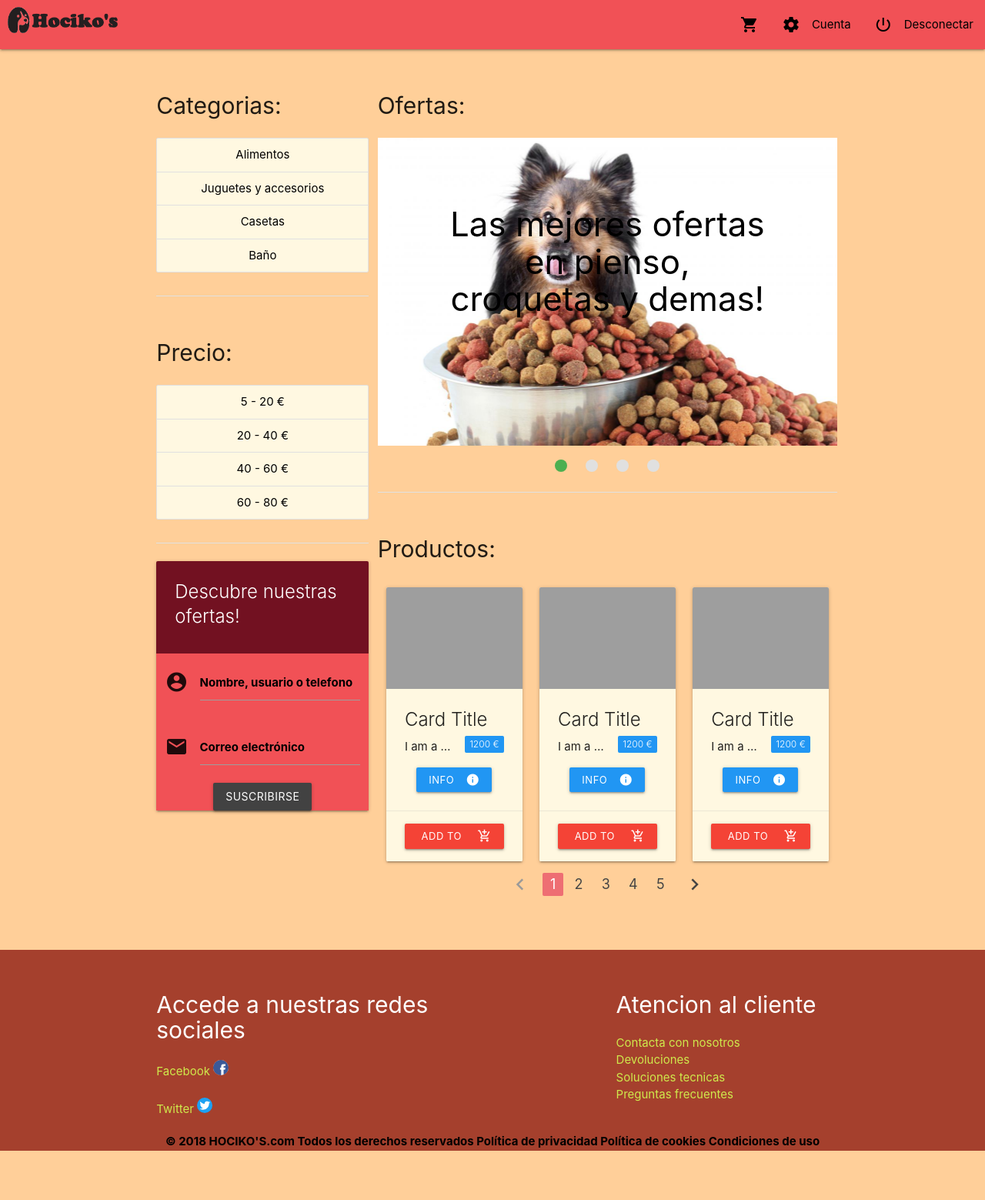
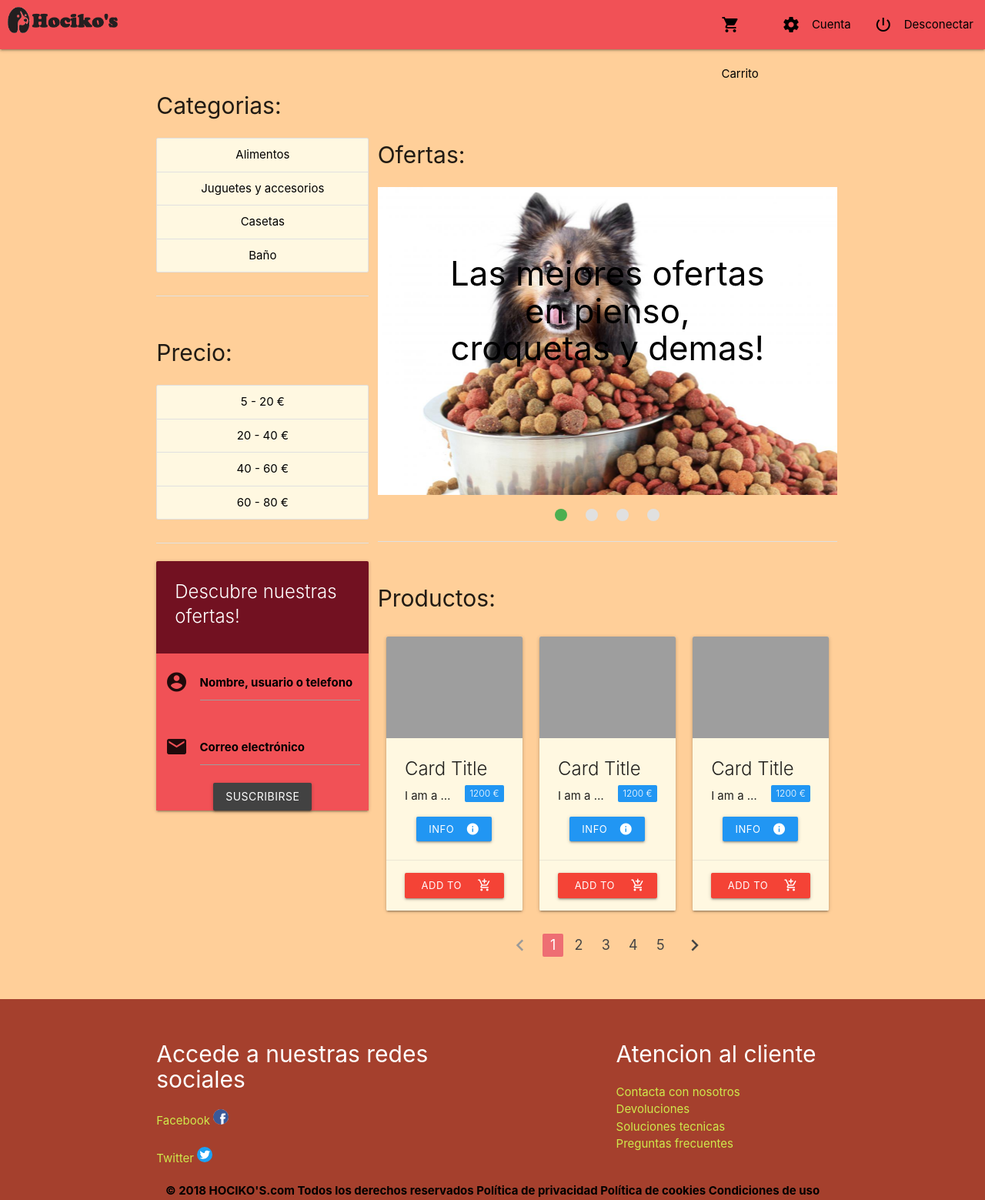
Before and after one commit to alu0100997910/ProyectoDSI-UyA, a PHP site: page / in a window 1280 px wide. Shown: the whole page at 77% size. Before the commit the page ends 1495 px from the top, so only its background shows below. Run offline with PHP 8.4, Linux system fonts and the light colour scheme; the visitor is signed in with stand-in values (Sample User, id 1); some libraries are stand-ins or nearby versions; grey boxes are pictures that could not be loaded.

Commit message:
fixed responsive and redirect after register

```diff
--- a/index.php
+++ b/index.php
@@ -20,7 +20,7 @@
         <a href="index.php" class="brand-logo valign-wrapper"><img src="assets/img/logo-navbar.png" alt="logo de hocikos" class="nav-logo"/></a>
         <a href="#" data-target="slide-out" class="sidenav-trigger"><i class="material-icons brown-text">menu</i></a>
         <ul class="right hide-on-med-and-down">
-          <li><a class="black-text modal-trigger sidenav-close" href="#carrito"><i class="material-icons">shopping_cart</i></a></li>
+          <li><a class="black-text modal-trigger sidenav-close" href="#carrito"><i class="material-icons">shopping_cart</i> Carrito</a></li>
           <li><a href="#" class="black-text"><i class="material-icons left">settings</i>Cuenta</a></li>
           <li><a href="controllers/logout.php" class="black-text"><i class="material-icons left">power_settings_new</i>Desconectar</a></li>
         </ul>
@@ -28,7 +28,7 @@
     </nav>
     <ul id="slide-out" class="sidenav">
       <li><div class="container"><img class="responsive-img" src="assets/img/logo-navbar.png"></div></li>
-      <li><a class="black-text modal-trigger sidenav-close" href="#carrito"><i class="material-icons">shopping_cart</i></a></li>
+      <li><a class="black-text modal-trigger sidenav-close" href="#carrito"><i class="material-icons">shopping_cart</i> Carrito</a></li>
       <li><a href="#" class="black-text"><i class="material-icons left">settings</i>Cuenta</a></li>
       <li><a href="controllers/logout.php" class="black-text"><i class="material-icons left">power_settings_new</i>Desconectar</a></li>
     </ul>'; /**/
@@ -195,7 +195,7 @@
                 </div>
               </div>
             </div>
-
+            <div class="col s12">
               <div class="center-align">
                 <ul class="pagination">
                   <li class="disabled"><a href="#"><i class="material-icons">chevron_left</i></a></li>
@@ -207,7 +207,7 @@
                   <li class="waves-effect"><a href="#"><i class="material-icons">chevron_right</i></a></li>
                 </ul>
               </div>
-
+            </div>
           </div>
         </div>
 
--- a/public/js/registro.js
+++ b/public/js/registro.js
@@ -20,6 +20,7 @@ $("#registro").submit((e) => {
                 </div>
                 `;
                 $("#ajaxres").html(alerta).removeAttr("hidden");
+                window.location.replace("/index.php");
             },
             error: (res) => {
                 console.log(res);
```
Lines whose indentation alone changed are shown as unchanged.
